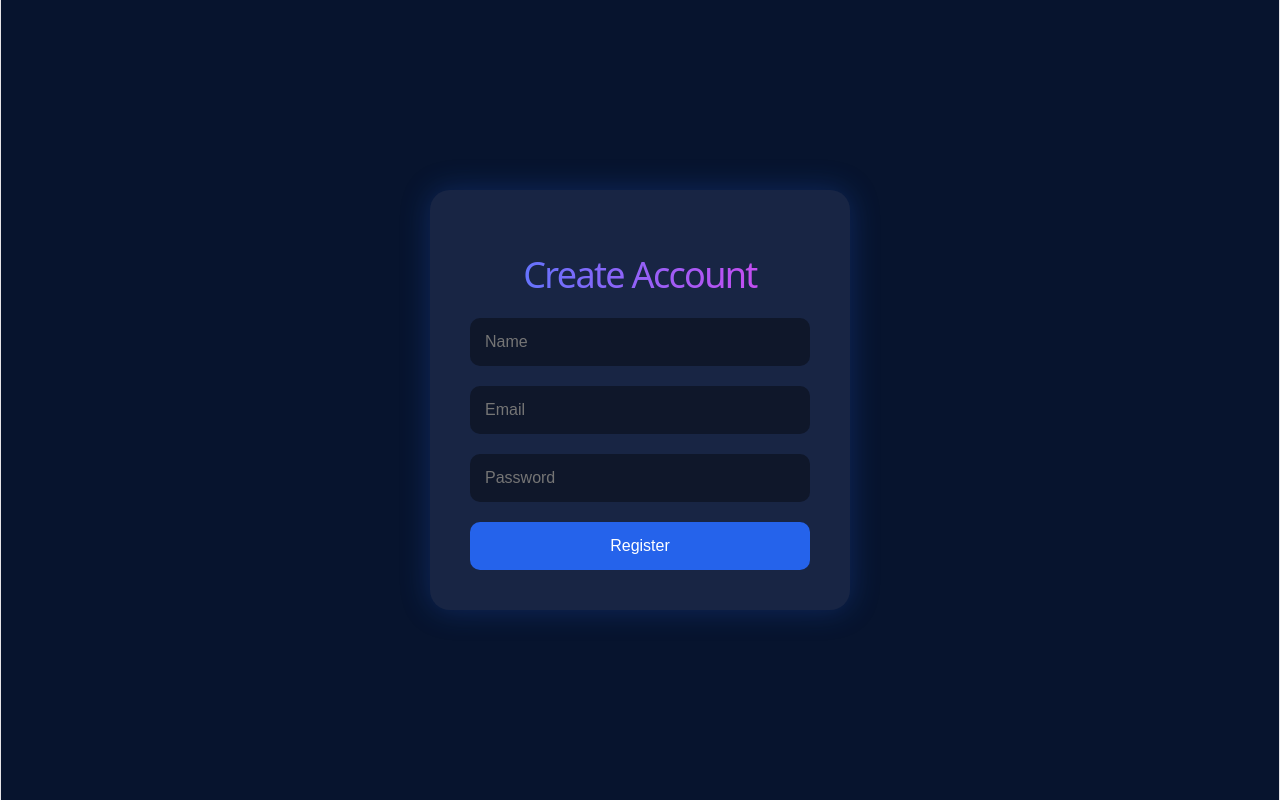
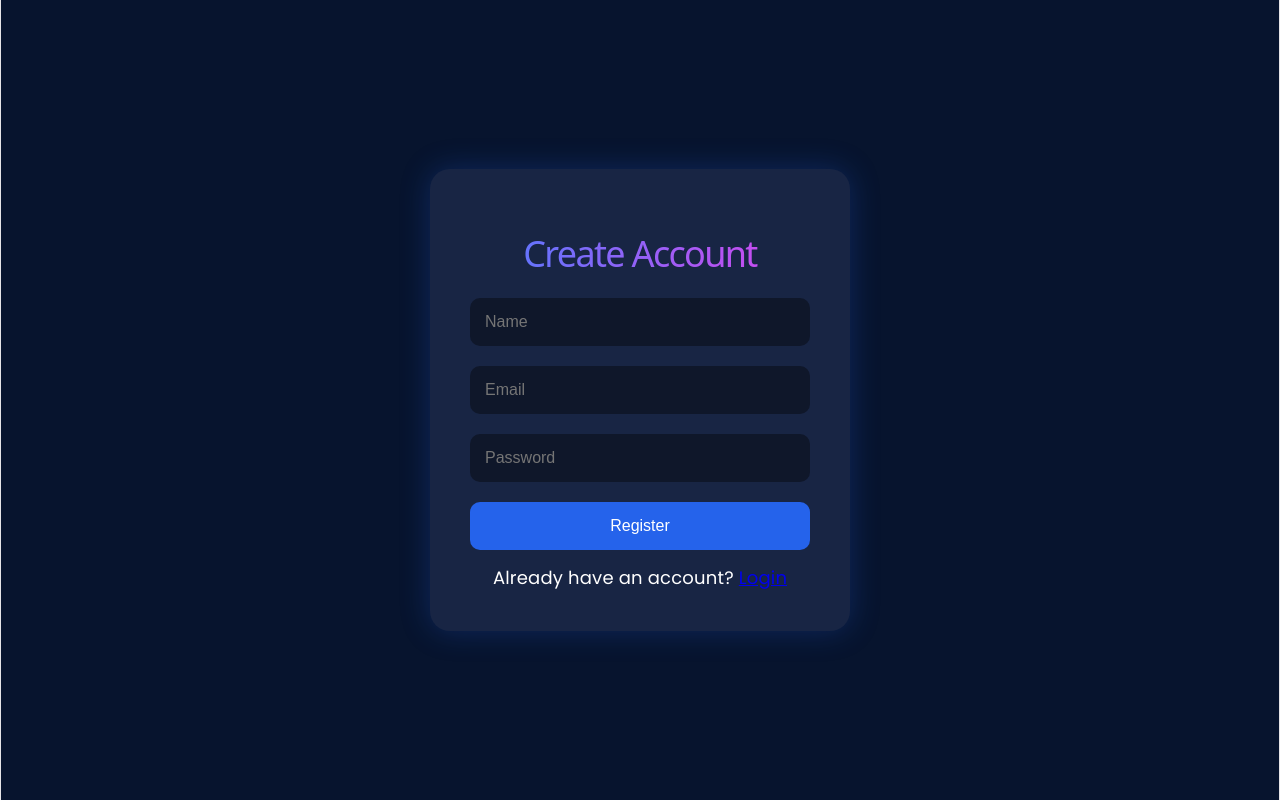
Before and after one commit to Poojana-1608/urlify, a React app in the folder frontend/: page /register in a window 1280 px wide. Built offline with nearby package versions, Linux system fonts and the light colour scheme; the HTML template or start-up script is replaced by a standard one.

Commit message:
Added login and register navigation

```diff
--- a/frontend/src/pages/Login.jsx
+++ b/frontend/src/pages/Login.jsx
@@ -65,6 +65,11 @@ function Login() {
 
         </form>
 
+        <p style={{ marginTop: "15px" }}>
+          Don't have an account?{" "}
+          <a href="/register">Register</a>
+        </p>
+
       </div>
     </div>
   );
--- a/frontend/src/pages/Register.jsx
+++ b/frontend/src/pages/Register.jsx
@@ -20,14 +20,15 @@ function Register() {
         password,
       });
 
-      alert(res.data.message || "User Registered Successfully");
+      alert(
+        res.data.message ||
+        "User Registered Successfully"
+      );
 
-      // Clear form
       setName("");
       setEmail("");
       setPassword("");
 
-      // Redirect to Login page
       navigate("/login");
 
     } catch (error) {
@@ -76,6 +77,11 @@ function Register() {
 
         </form>
 
+        <p style={{ marginTop: "15px" }}>
+          Already have an account?{" "}
+          <a href="/login">Login</a>
+        </p>
+
       </div>
     </div>
   );
```
